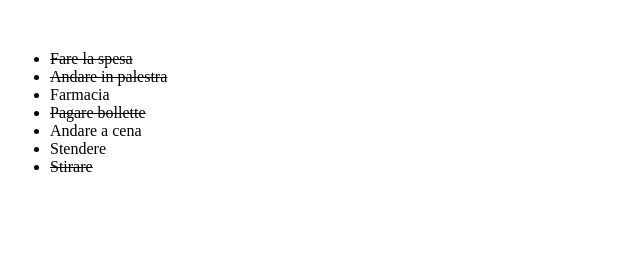
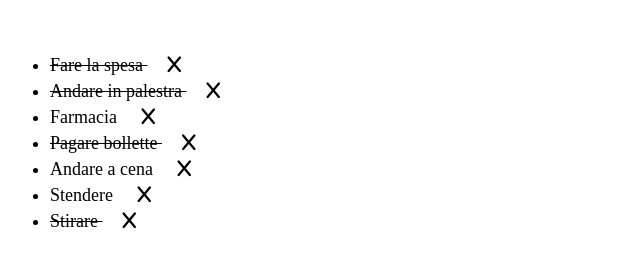
Before and after one commit to FedericaCampo97/vue-todolist, a plain HTML site: page index.html in a window 1280 px wide. Shown: the whole page, without its empty margins (0-640 px from the left). Drawn offline with nearby package versions, Linux system fonts and the light colour scheme.

Commit message:
Milestone 2

```diff
--- a/assets/main.js
+++ b/assets/main.js
@@ -6,13 +6,19 @@ done, un booleano (true/false) che indica se il todo
 
 MILESTONE 1 Stampare all’interno di una lista
 HTML un item per ogni todo. Se la proprietà done è
-uguale a true, visualizzare il testo del todo sbarrato.*/
+uguale a true, visualizzare il testo del todo sbarrato.
+
+Visualizzare a fianco ad ogni item ha una “x”:
+cliccando su di essa, il todo viene rimosso dalla lista.
+
+
+*/
 
 const { createApp } = Vue
 const list = [
     {
         text: 'Fare la spesa',
-        done: true
+        done: true,
     },
     {
         text: 'Andare in palestra',
@@ -49,7 +55,13 @@ createApp({
 
     },
     methods: {
-
+        deleteTask(i) {
+            this.list = this.list.filter((value,key) => {
+                if(key != i ) {
+                    return value
+                }
+            })
+        }
     },
     mounted() {
         this.list = list
--- a/assets/style.css
+++ b/assets/style.css
@@ -7,7 +7,14 @@
 body{
     padding: 50px;
 }
+li{
+    margin-top: 5px;
+    font-size: 18px;
+}
 .barrato {
-
     text-decoration: line-through;
 }
+i{
+    margin-left: 20px;
+    cursor: pointer;
+}
--- a/index.html
+++ b/index.html
@@ -5,12 +5,14 @@
     <meta name="viewport" content="width=device-width, initial-scale=1.0">
     <title>Document</title>
     <link rel="stylesheet" href="./assets/style.css">
+    <link rel="stylesheet" href="https://cdnjs.cloudflare.com/ajax/libs/font-awesome/6.4.2/css/all.min.css" integrity="sha512-z3gLpd7yknf1YoNbCzqRKc4qyor8gaKU1qmn+CShxbuBusANI9QpRohGBreCFkKxLhei6S9CQXFEbbKuqLg0DA==" crossorigin="anonymous" referrerpolicy="no-referrer" />
 </head>
 <body>
     <div id="app">
         <ul>
             <li v-for="(task, index) in list" :class="{barrato: task.done}">
                 {{task.text}}
+                <i class="fa-solid fa-x" @click="deleteTask(index)"></i>
             </li>
         </ul>
     </div>
```
